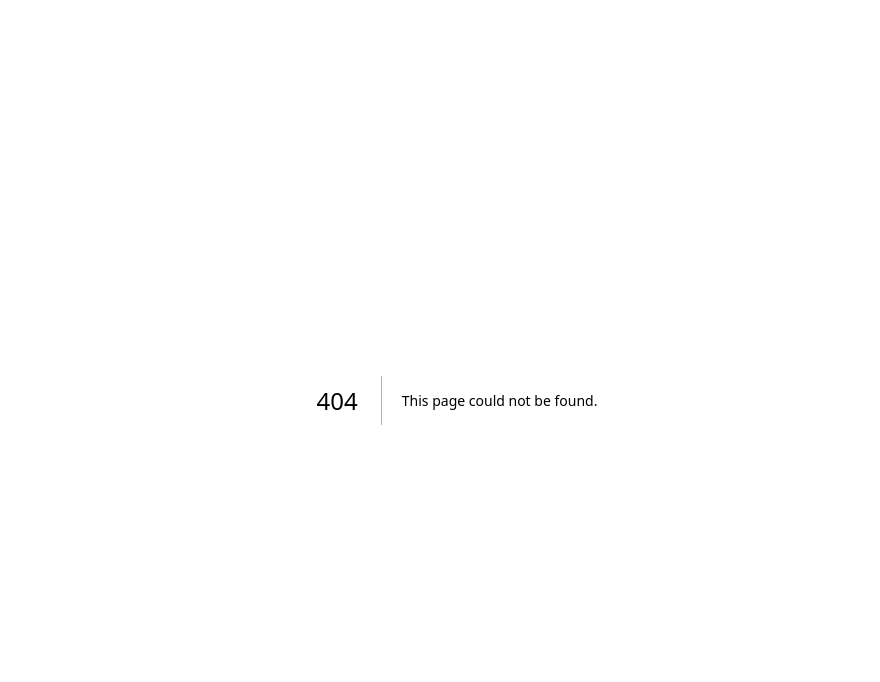
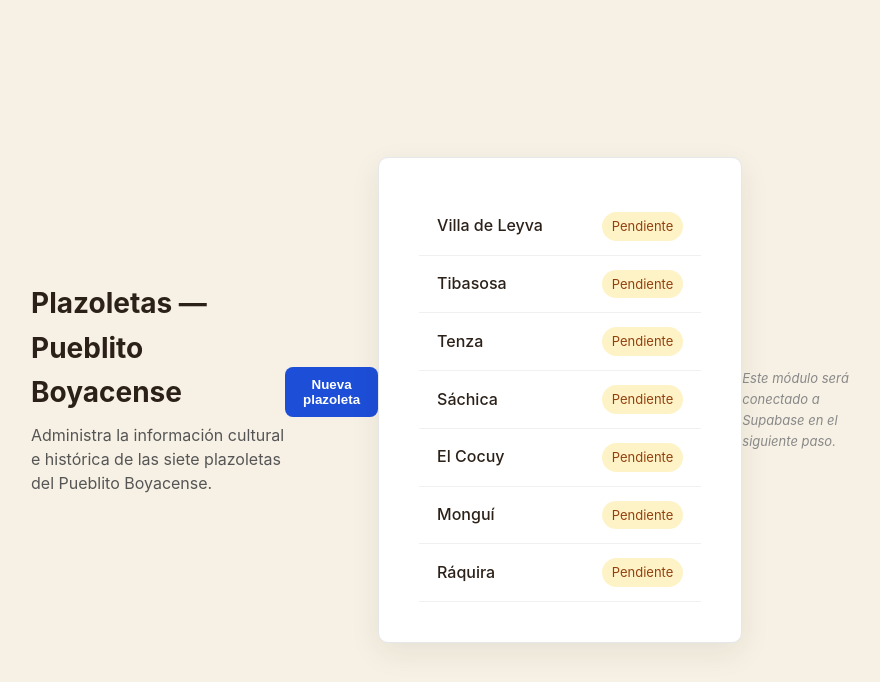
Before and after one commit to andreslpintoc29-hue/pueblito-boyacense, a Next.js app in the folder apps/admin/: page /plazas in a window 1280 px wide. Before the commit this address had no page. Shown: the top 682 px of the page, without its empty margins (183-1063 px from the left). Built offline with nearby package versions, Linux system fonts and the light colour scheme.

Commit message:
feat(admin): add base Plazoletas module screen (placeholder)

```diff
--- /dev/null
+++ b/apps/admin/src/app/plazas/page.js
@@ -0,0 +1,91 @@
+"use client";
+
+export default function PlazasPage() {
+  const plazas = [
+    { id: 1, name: "Villa de Leyva", status: "Pendiente" },
+    { id: 2, name: "Tibasosa", status: "Pendiente" },
+    { id: 3, name: "Tenza", status: "Pendiente" },
+    { id: 4, name: "Sáchica", status: "Pendiente" },
+    { id: 5, name: "El Cocuy", status: "Pendiente" },
+    { id: 6, name: "Monguí", status: "Pendiente" },
+    { id: 7, name: "Ráquira", status: "Pendiente" },
+  ];
+
+  return (
+    <main className="page" style={{ padding: "24px", maxWidth: "900px", margin: "0 auto" }}>
+      <header style={{ marginBottom: "24px" }}>
+        <h1 style={{ fontSize: "28px", fontWeight: "bold", marginBottom: "8px" }}>
+          Plazoletas — Pueblito Boyacense
+        </h1>
+        <p style={{ color: "#555", lineHeight: "1.5" }}>
+          Administra la información cultural e histórica de las siete plazoletas del Pueblito Boyacense.
+        </p>
+      </header>
+
+      <div
+        style={{
+          display: "flex",
+          justifyContent: "flex-end",
+          marginBottom: "16px",
+        }}
+      >
+        <button
+          type="button"
+          className="btn btn-primary"
+          style={{
+            padding: "10px 18px",
+            borderRadius: "8px",
+            border: "none",
+            backgroundColor: "#1d4ed8",
+            color: "#fff",
+            fontWeight: "600",
+            cursor: "pointer",
+          }}
+        >
+          Nueva plazoleta
+        </button>
+      </div>
+
+      <section className="card" style={{ border: "1px solid #e5e7eb", borderRadius: "10px", overflow: "hidden" }}>
+        <ul style={{ listStyle: "none", margin: 0, padding: 0 }}>
+          {plazas.map((plaza) => (
+            <li
+              key={plaza.id}
+              style={{
+                display: "flex",
+                justifyContent: "space-between",
+                alignItems: "center",
+                padding: "14px 18px",
+                borderBottom: "1px solid #f0f0f0",
+              }}
+            >
+              <span style={{ fontWeight: "500" }}>{plaza.name}</span>
+              <span
+                style={{
+                  fontSize: "13px",
+                  padding: "4px 10px",
+                  borderRadius: "999px",
+                  backgroundColor: "#fef3c7",
+                  color: "#92400e",
+                }}
+              >
+                {plaza.status}
+              </span>
+            </li>
+          ))}
+        </ul>
+      </section>
+
+      <p
+        style={{
+          marginTop: "20px",
+          fontSize: "13px",
+          color: "#888",
+          fontStyle: "italic",
+        }}
+      >
+        Este módulo será conectado a Supabase en el siguiente paso.
+      </p>
+    </main>
+  );
+}
```
